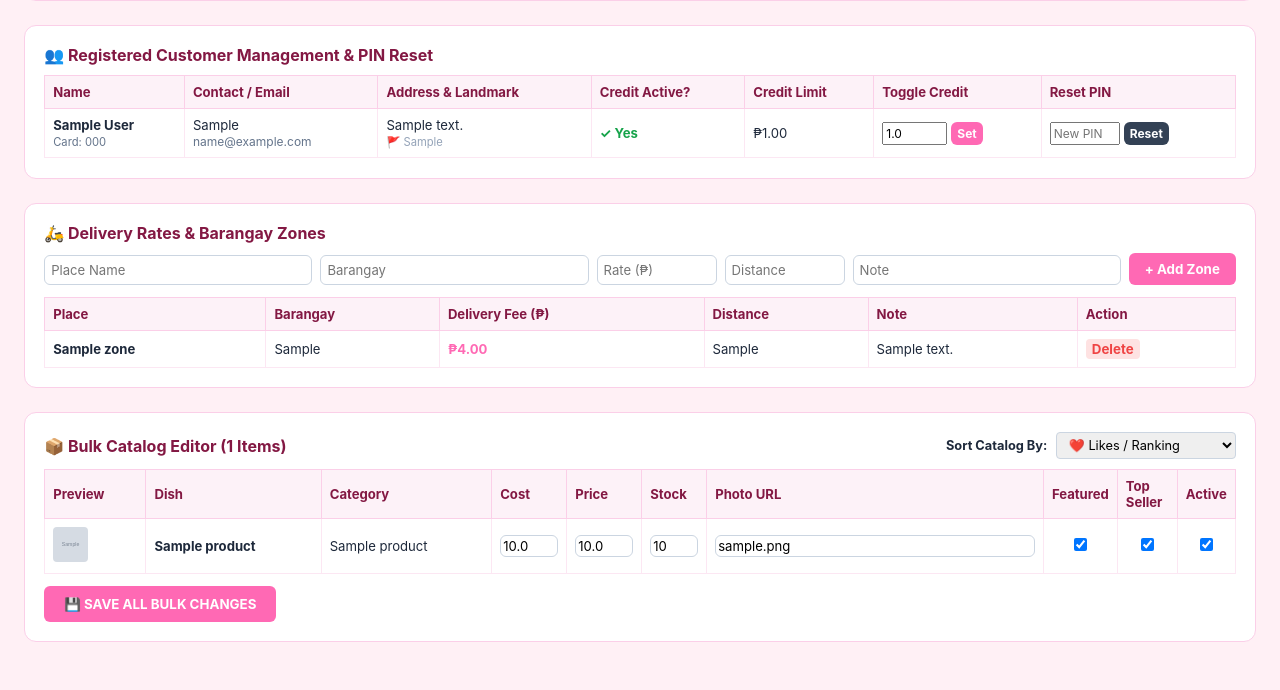
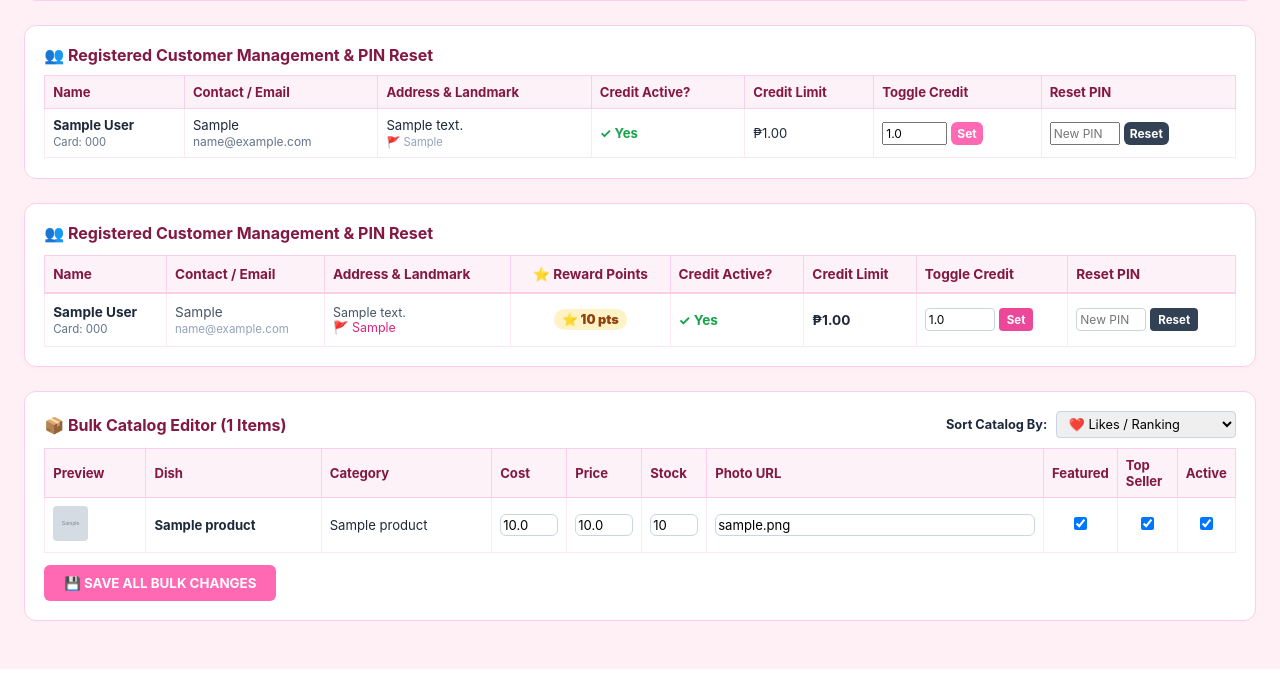
Before and after one commit to apaciblemacky-sketch/macleens-foodhouse-pos, a Flask app: page /admin in a window 1280 px wide. Shown: the part 504-1194 px from the top of the page. After the commit the page ends 1173 px from the top, so only its background shows below. Run offline with Flask 3, Linux system fonts and the light colour scheme; the visitor is signed in with stand-in values (Sample User, id 1); data comes from the database, SQL or seed files in the repository; tables that the repository leaves empty hold one stand-in row (values such as "Sample post"); grey boxes marked "Sample" are stand-in pictures.

Commit message:
Add Reward Points column to registered customer table in admin dashboard

```diff
--- a/templates/admin.html
+++ b/templates/admin.html
@@ -167,43 +167,79 @@
   </div>
 
   <!-- Delivery Rates & Zone Manager -->
-  <div class="card">
-    <h3 style="color:var(--hk-dark); margin-bottom:10px; font-size:1rem;">🛵 Delivery Rates & Barangay Zones</h3>
-    <form action="/admin/delivery-zones" method="POST" class="form-row" style="margin-bottom:12px;">
-      <input type="hidden" name="action" value="ADD">
-      <div class="form-group"><input type="text" name="place_name" placeholder="Place Name" required class="form-control"></div>
-      <div class="form-group"><input type="text" name="barangay" placeholder="Barangay" required class="form-control"></div>
-      <div class="form-group" style="max-width:80px;"><input type="number" step="0.5" name="rate" placeholder="Rate (₱)" required class="form-control"></div>
-      <div class="form-group" style="max-width:90px;"><input type="text" name="distance" placeholder="Distance" class="form-control"></div>
-      <div class="form-group"><input type="text" name="note" placeholder="Note" class="form-control"></div>
-      <button type="submit" class="btn btn-pink">+ Add Zone</button>
-    </form>
+  <!-- Registered Customer Management & PIN Reset -->
+<div style="background: white; border: 1.5px solid #fbcfe8; border-radius: 12px; padding: 1.2rem; margin-bottom: 1.5rem; box-shadow: 0 2px 6px rgba(0,0,0,0.02);">
+  <h3 style="color: #831843; font-size: 1rem; margin-bottom: 12px;">👥 Registered Customer Management & PIN Reset</h3>
 
-    <div style="max-height: 200px; overflow-y: auto;">
-      <table>
+  <div style="overflow-x: auto;">
+    <table style="width: 100%; border-collapse: collapse; font-size: 0.85rem; text-align: left;">
       <thead>
-          <tr>
-            <th>Place</th>
-            <th>Barangay</th>
-            <th>Delivery Fee (₱)</th>
-            <th>Distance</th>
-            <th>Note</th>
-            <th>Action</th>
+        <tr style="background: #fdf2f8; color: #831843; border-bottom: 2px solid #fbcfe8;">
+          <th style="padding: 10px 8px;">Name</th>
+          <th style="padding: 10px 8px;">Contact / Email</th>
+          <th style="padding: 10px 8px;">Address & Landmark</th>
+          <th style="padding: 10px 8px; text-align: center;">⭐ Reward Points</th>
+          <th style="padding: 10px 8px;">Credit Active?</th>
+          <th style="padding: 10px 8px;">Credit Limit</th>
+          <th style="padding: 10px 8px;">Toggle Credit</th>
+          <th style="padding: 10px 8px;">Reset PIN</th>
         </tr>
       </thead>
       <tbody>
-          {% for z in delivery_zones %}
-          <tr>
-            <td><strong>{{ z.place_name }}</strong></td>
-            <td>{{ z.barangay }}</td>
-            <td style="font-weight:bold; color:var(--hk-pink);">₱{{ "{:,.2f}".format(z.rate) }}</td>
-            <td>{{ z.distance }}</td>
-            <td>{{ z.note }}</td>
-            <td>
-              <form action="/admin/delivery-zones" method="POST">
-                <input type="hidden" name="action" value="DELETE">
-                <input type="hidden" name="zone_id" value="{{ z.id }}">
-                <button type="submit" style="background:#fee2e2; color:#ef4444; border:none; padding:2px 6px; border-radius:4px; font-weight:bold; cursor:pointer;">Delete</button>
+        {% for c in customers %}
+        <tr style="border-bottom: 1px solid #f1f5f9;">
+          <!-- Name & Card Number -->
+          <td style="padding: 10px 8px;">
+            <strong>{{ c.name }}</strong><br>
+            <span style="font-size: 0.72rem; color: #64748b;">Card: {{ c.card_number or 'MFH-0000' }}</span>
+          </td>
+
+          <!-- Contact / Email -->
+          <td style="padding: 10px 8px; color: #475569;">
+            {{ c.contact }}<br>
+            <span style="font-size: 0.72rem; color: #94a3b8;">{{ c.email or 'No email' }}</span>
+          </td>
+
+          <!-- Address & Landmark -->
+          <td style="padding: 10px 8px; color: #475569; font-size: 0.78rem;">
+            {{ c.default_address or '—' }}<br>
+            <span style="color: #db2777;">🚩 {{ c.default_landmark or '—' }}</span>
+          </td>
+
+          <!-- ⭐ Reward Points Column -->
+          <td style="padding: 10px 8px; text-align: center;">
+            <span style="background: #fef3c7; color: #92400e; padding: 3px 8px; border-radius: 12px; font-weight: 900; font-size: 0.8rem; display: inline-block;">
+              ⭐ {{ (c.points_balance or 0.0) | int }} pts
+            </span>
+          </td>
+
+          <!-- Credit Active -->
+          <td style="padding: 10px 8px;">
+            {% if c.is_credit_eligible %}
+              <span style="color: #16a34a; font-weight: bold;">✓ Yes</span>
+            {% else %}
+              <span style="color: #94a3b8;">✕ No</span>
+            {% endif %}
+          </td>
+
+          <!-- Credit Limit -->
+          <td style="padding: 10px 8px; font-weight: bold;">
+            ₱{{ "{:,.2f}".format(c.credit_limit or 0.0) }}
+          </td>
+
+          <!-- Toggle Credit Form -->
+          <td style="padding: 10px 8px;">
+            <form action="/admin/toggle-credit/{{ c.id }}" method="POST" style="display: flex; gap: 4px;">
+              <input type="number" step="100" name="credit_limit" value="{{ c.credit_limit or 1000 }}" style="width: 70px; padding: 3px; border: 1px solid #cbd5e1; border-radius: 4px; font-size: 0.75rem;">
+              <button type="submit" style="background: #ec4899; color: white; border: none; padding: 3px 8px; border-radius: 4px; font-size: 0.72rem; font-weight: bold; cursor: pointer;">Set</button>
+            </form>
+          </td>
+
+          <!-- Reset PIN Form -->
+          <td style="padding: 10px 8px;">
+            <form action="/admin/reset-customer-pin/{{ c.id }}" method="POST" style="display: flex; gap: 4px;">
+              <input type="text" name="new_pin" placeholder="New PIN" minlength="4" style="width: 70px; padding: 3px; border: 1px solid #cbd5e1; border-radius: 4px; font-size: 0.75rem;">
+              <button type="submit" style="background: #334155; color: white; border: none; padding: 3px 8px; border-radius: 4px; font-size: 0.72rem; font-weight: bold; cursor: pointer;">Reset</button>
             </form>
           </td>
         </tr>
```
Lines whose indentation alone changed are shown as unchanged.
